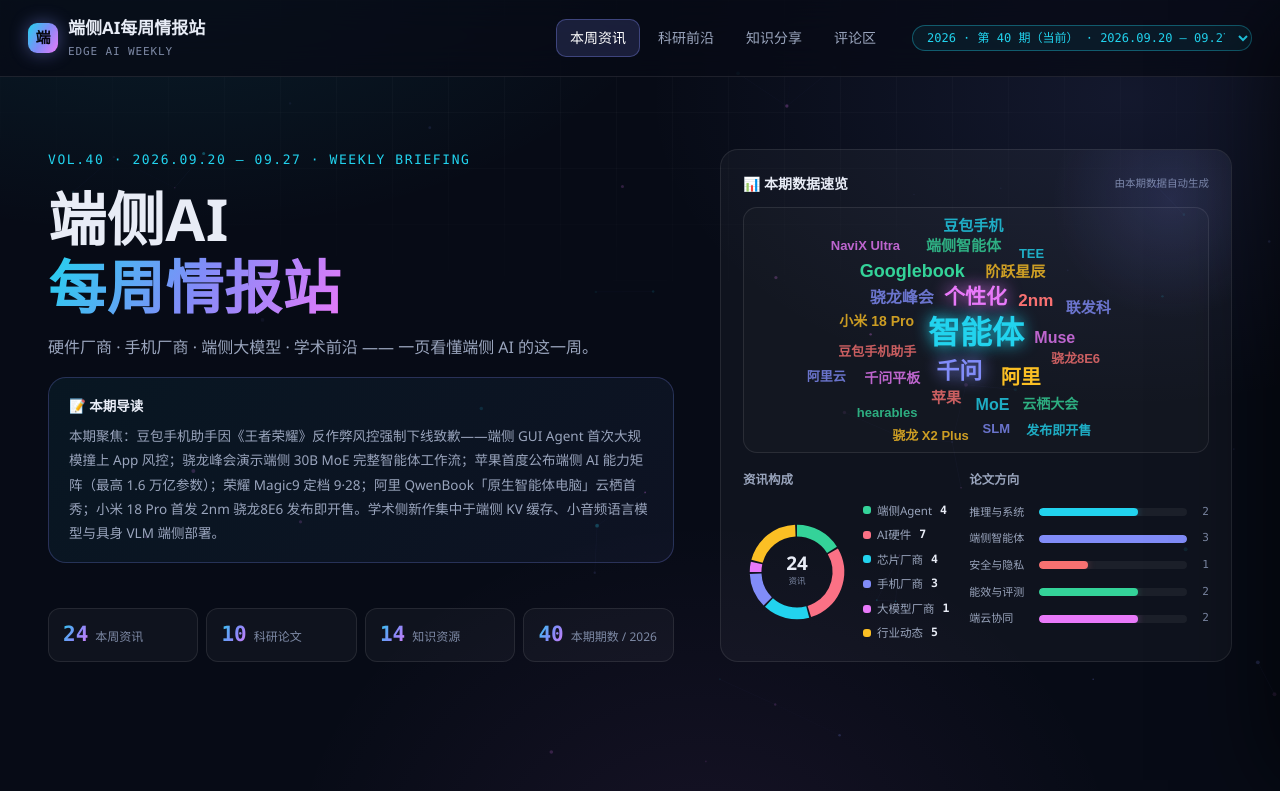
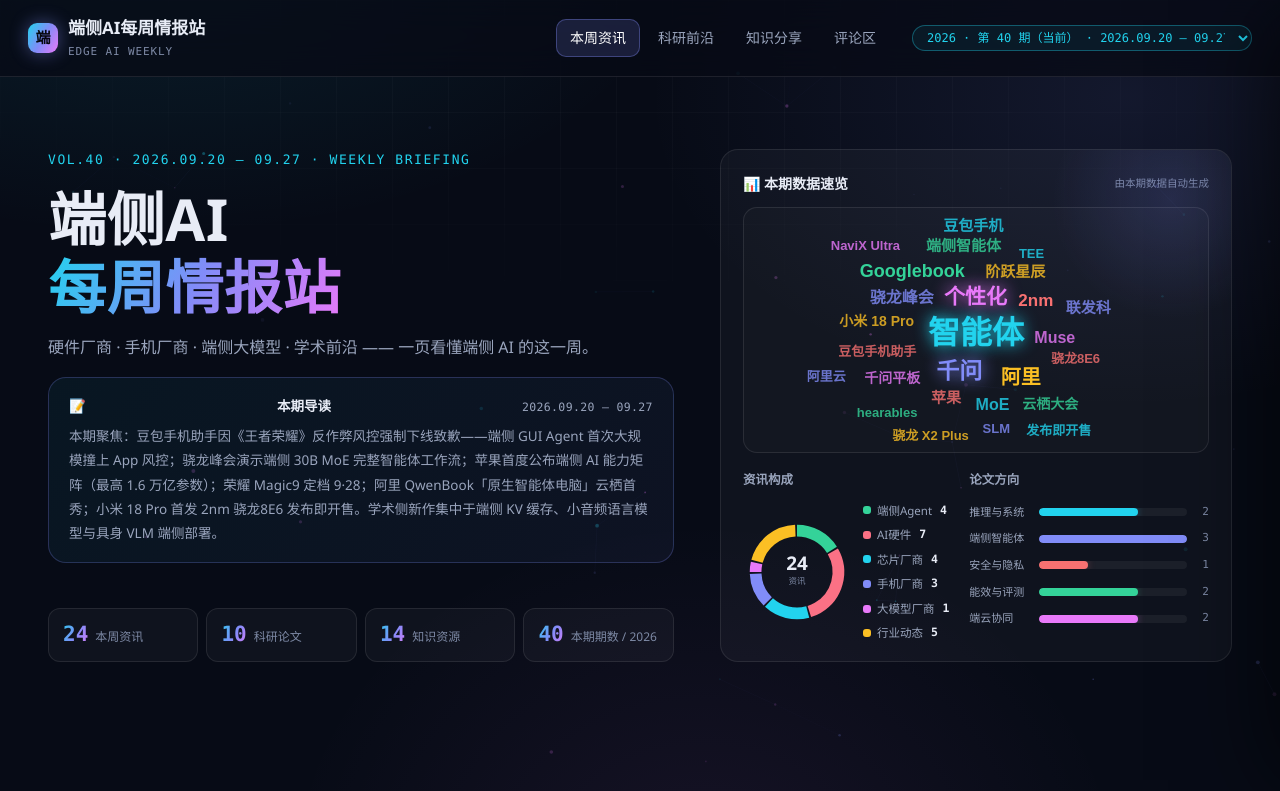
Before and after one commit to zzzzhenyu-spec/edgeai-weekly, a plain HTML site: page index.html in a window 1280 px wide. Shown: the top 791 px of the page. Drawn offline with Linux system fonts and the light colour scheme.

Commit message:
本期导读标题行右侧加显示时间段(meta.weekRange, mono字体右对齐), 颜色提亮至dim确保可读

```diff
--- a/css/style.css
+++ b/css/style.css
@@ -136,8 +136,15 @@
   border: 1px solid rgba(129, 140, 248, 0.25);
   font-size: 13.5px; color: var(--text-dim); line-height: 1.8;
 }
-.editors-note b { color: var(--text); display: block; margin-bottom: 6px; font-size: 13.5px; }
+.editors-note b {
+  color: var(--text); display: flex; align-items: baseline; justify-content: space-between;
+  gap: 10px; margin-bottom: 6px; font-size: 13.5px;
+}
 .editors-note b::before { content: "📝 "; }
+.editors-note b i {
+  font-style: normal; font-weight: 500; font-family: var(--mono);
+  font-size: 11.5px; color: var(--text-dim); letter-spacing: 0.03em; white-space: nowrap;
+}
 
 /* ---------------- Hero 可视化面板 ---------------- */
 .hero-grid { display: grid; grid-template-columns: minmax(0, 1.1fr) minmax(340px, 0.9fr); gap: 46px; align-items: stretch; }
--- a/js/app.js
+++ b/js/app.js
@@ -57,7 +57,7 @@
     var chipEl = $("issue-chip");
     if (chipEl) chipEl.textContent = D.meta.issue;
     $("hero-kicker").textContent = "VOL." + ((D.meta.issue.match(/\d+(?=\s*期)/) || [""])[0]) + " · " + D.meta.weekRange + " · WEEKLY BRIEFING";
-    $("editors-note").innerHTML = "<b>本期导读</b>" + esc(D.meta.editorsNote);
+    $("editors-note").innerHTML = "<b>本期导读<i>" + esc(D.meta.weekRange) + "</i></b>" + esc(D.meta.editorsNote);
     $("footer-meta").textContent = D.meta.issue + " · 数据更新于 " + D.meta.updated + " · 资讯 " + D.news.length + " 条 / 论文 " + D.papers.length + " 篇 / 资源 " + D.knowledge.resources.length + " 个";
     countUp($("stat-news"), D.news.length);
     countUp($("stat-papers"), D.papers.length);
```
